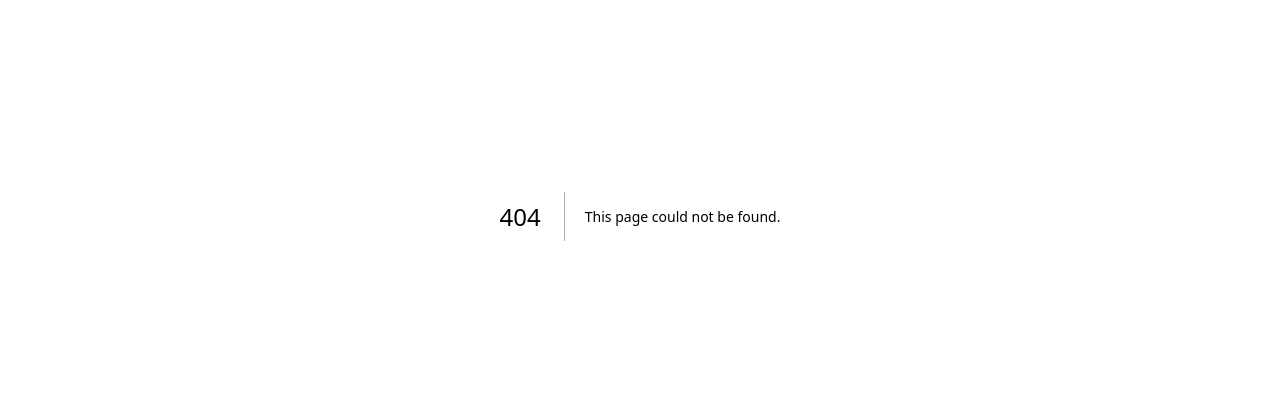
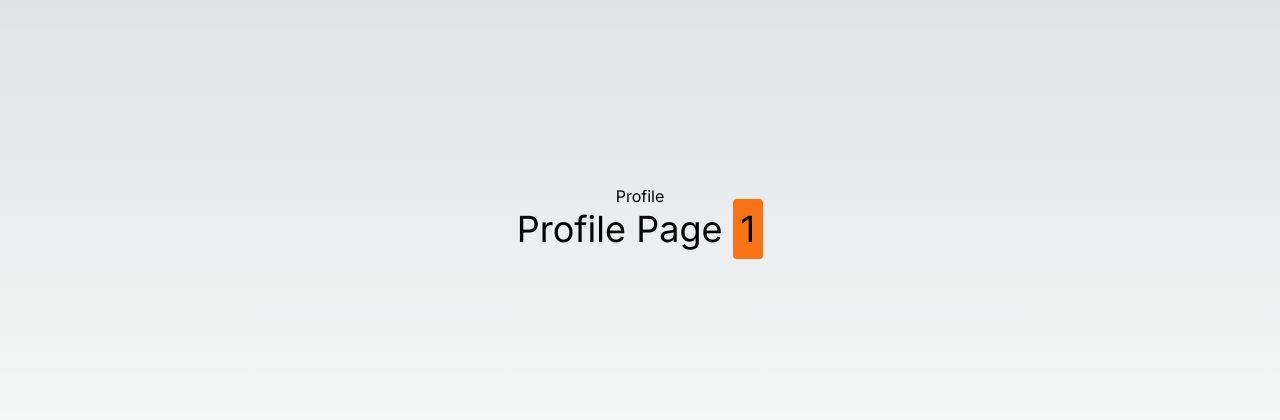
Before and after one commit to gnoparus/next-auth, a Next.js app: page /profile/1 in a window 1280 px wide. Before the commit this address had no page. Shown: the part 184-604 px from the top of the page. Built offline with nearby package versions, Linux system fonts and the light colour scheme.

Commit message:
Add profile by id page

```diff
--- /dev/null
+++ b/src/app/profile/[id]/page.tsx
@@ -0,0 +1,10 @@
+export default function UserProfile({ params }: any) {
+
+    return (
+        <div className="flex flex-col items-center justify-center min-h-screen py-2">
+            <h1>Profile</h1>
+            <hr />
+            <p className="text-4xl">Profile Page <span className="p-2 rounded bg-orange-500 text-black">{params.id}</span></p>
+        </div>
+    )
+}
```
